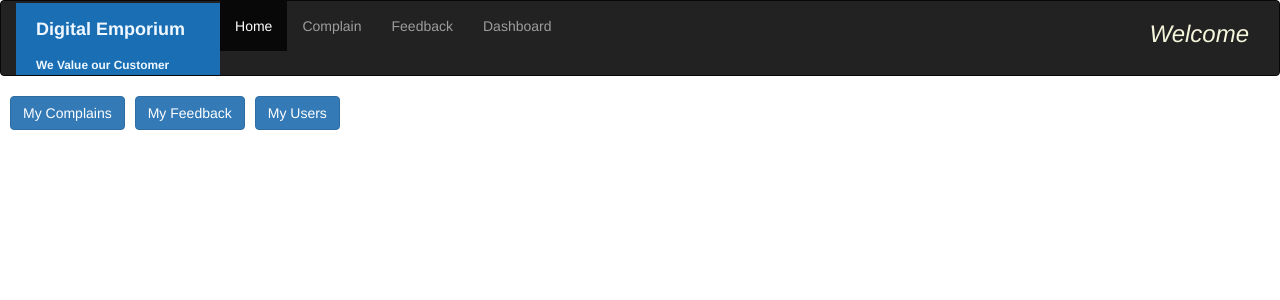
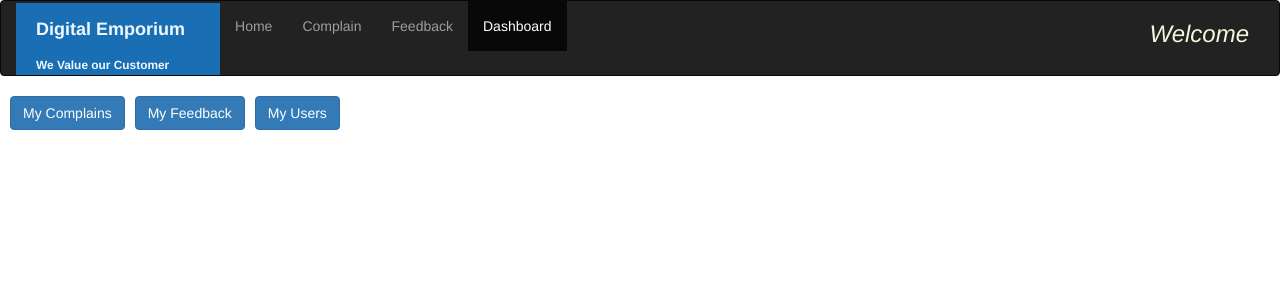
Before and after one commit to Vivek-ex-coder/My-CSD, an Angular app: page /dashboard in a window 1280 px wide. Shown: the top 300 px of the page. Built offline with nearby package versions, Linux system fonts and the light colour scheme; data requests are answered from the project's data file.

Commit message:
dashboard and navbar
changes

```diff
--- a/src/app/Component/dashboard/dashboard.component.ts
+++ b/src/app/Component/dashboard/dashboard.component.ts
@@ -17,6 +17,10 @@ export class DashboardComponent implements OnInit {
   comp!:boolean;
   feed!:boolean;
   use!:boolean;
+  initialdisplay:boolean = true;
+  alert1:boolean = false;
+  alert2:boolean = false;
+  alert3:boolean = false;
 
   constructor(private userService : SignupService) { }
 
@@ -32,12 +36,17 @@ export class DashboardComponent implements OnInit {
   this.userService.getAllUser().subscribe(data  =>{
     this.users =data;
   });
+
   }
 
   checkBoxcomp(){
     this.use=false;
     this.feed = false;
     this.comp=true;
+    this.initialdisplay=false;
+    if (this.complains.length == 0){
+      this.alert1=true;
+    }
 
   }
 
@@ -45,6 +54,10 @@ export class DashboardComponent implements OnInit {
     this.use=false;
     this.comp=false;
     this.feed = true;
+    this.initialdisplay=false;
+    if (this.feedbacks.length == 0){
+      this.alert2=true;
+    }
 
   }
 
@@ -53,6 +66,10 @@ export class DashboardComponent implements OnInit {
     this.comp=false;
     this.feed = false;
     this.use=true;
+    this.initialdisplay=false;
+    if (this.users.length == 0){
+      this.alert3=true;
+    }
 
   }
 }
--- a/src/app/Component/menu/menu.component.html
+++ b/src/app/Component/menu/menu.component.html
@@ -16,10 +16,15 @@
         </div>
         <div class="collapse navbar-collapse" id="myNavbar">
             <ul class="nav navbar-nav">
-                <li class="active"><a [routerLink]="['/home']">Home</a></li>
-                <li><a [routerLink]="['/complain']">Complain</a></li>
-                <li><a [routerLink]="['/feedback']">Feedback</a></li>
-                <li><a [routerLink]="['/dashboard']">Dashboard</a></li>
+
+                <li [routerLinkActive]="['active']"><a [routerLink]="['/home']">Home</a></li>
+
+                <li [routerLinkActive]="['active']"><a [routerLink]="['/complain']">Complain</a></li>
+
+                <li [routerLinkActive]="['active']"><a [routerLink]="['/feedback']">Feedback</a></li>
+
+                <li [routerLinkActive]="['active']"><a [routerLink]="['/dashboard']">Dashboard</a></li>
+
             </ul>
             <div class="right">
                 <h3><em>Welcome </em></h3>
--- a/src/app/Component/menu/menu.component.ts
+++ b/src/app/Component/menu/menu.component.ts
@@ -18,7 +18,8 @@ export class MenuComponent implements OnInit {
 
     this.userService.loggedUser().subscribe(data =>{
       this.displayName = data;
-            });
-    }
+    });
+  }
+
 
 }
--- a/src/index.html
+++ b/src/index.html
@@ -10,6 +10,7 @@
   <link rel="stylesheet" href="https://maxcdn.bootstrapcdn.com/bootstrap/3.4.1/css/bootstrap.min.css">
   <script src="https://ajax.googleapis.com/ajax/libs/jquery/3.5.1/jquery.min.js"></script>
   <script src="https://maxcdn.bootstrapcdn.com/bootstrap/3.4.1/js/bootstrap.min.js"></script>
+  <script src="https://code.jquery.com/jquery-3.5.1.js"></script>
 </head>
 <body>
   <app-root></app-root>
```
